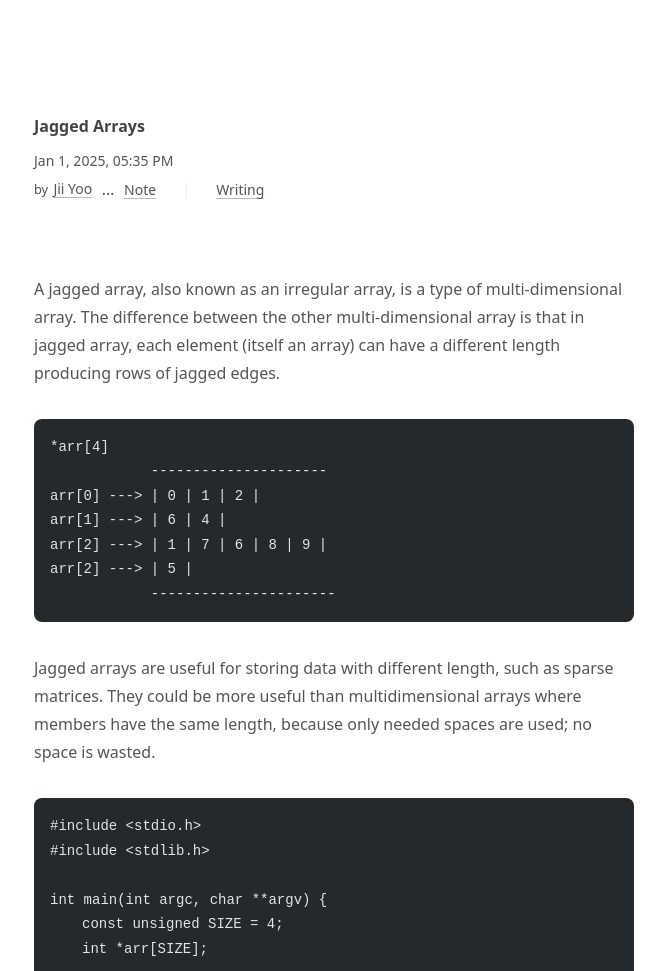
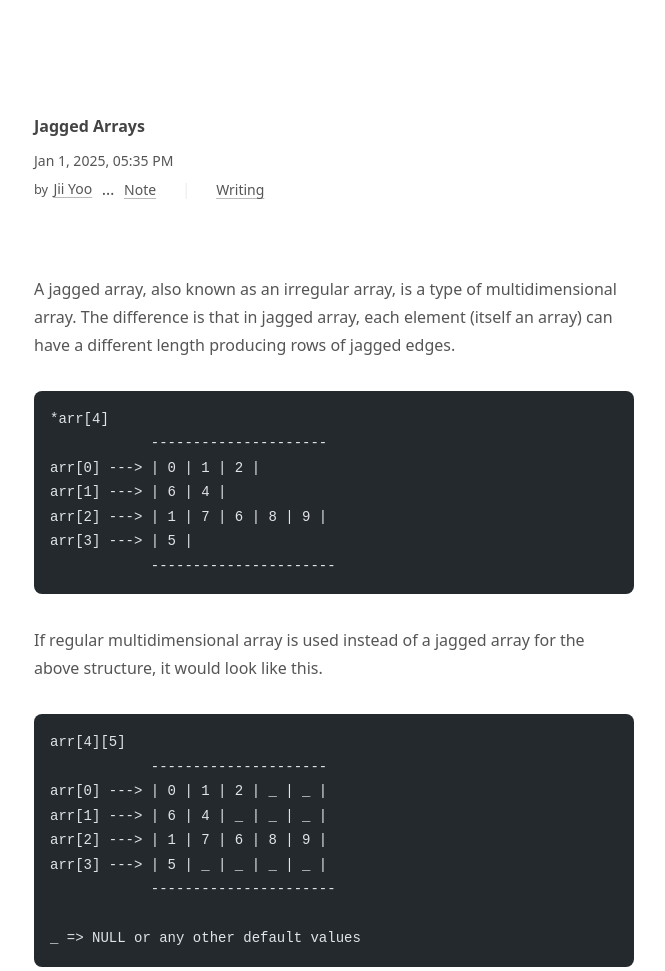
Before and after one commit to tadanoyu/evergreen-blog, an Astro site: page /note/250101173519 in a window 1280 px wide. Shown: the top 971 px of the page, without its empty margins (306-971 px from the left). Built offline with nearby package versions, Linux system fonts and the light colour scheme; Astro itself is replaced by a stand-in of ours; some packages are replaced by stand-ins of ours; code samples lack their colours.

Commit message:
1c contents modified

````diff
--- a/src/content/note/250101173519.md
+++ b/src/content/note/250101173519.md
@@ -5,7 +5,7 @@ uid: "250101173519"
 pubDate: "Jan 01 2025 17:35"
 ---
 
-A jagged array, also known as an irregular array, is a type of multi-dimensional array. The difference between the other multi-dimensional array is that in jagged array, each element (itself an array) can have a  different length producing rows of jagged edges.
+A jagged array, also known as an irregular array, is a type of multidimensional array. The difference is that in jagged array, each element (itself an array) can have a  different length producing rows of jagged edges.
 
 ```text
 *arr[4]
@@ -13,9 +13,24 @@ A jagged array, also known as an irregular array, is a type of multi-dimensional
 arr[0] ---> | 0 | 1 | 2 |
 arr[1] ---> | 6 | 4 |
 arr[2] ---> | 1 | 7 | 6 | 8 | 9 |
-arr[2] ---> | 5 |
+arr[3] ---> | 5 |
             ----------------------
 ```
+
+If regular multidimensional array is used instead of a jagged array for the above structure, it would look like this.
+
+```text
+arr[4][5]
+            ---------------------
+arr[0] ---> | 0 | 1 | 2 | _ | _ |
+arr[1] ---> | 6 | 4 | _ | _ | _ |
+arr[2] ---> | 1 | 7 | 6 | 8 | 9 |
+arr[3] ---> | 5 | _ | _ | _ | _ |
+            ----------------------
+
+_ => NULL or any other default values
+```
+
 
 Jagged arrays are useful for storing data with different length, such as sparse matrices. They could be more useful than multidimensional arrays where members have the same length, because only needed spaces are used; no space is wasted.
 
````
